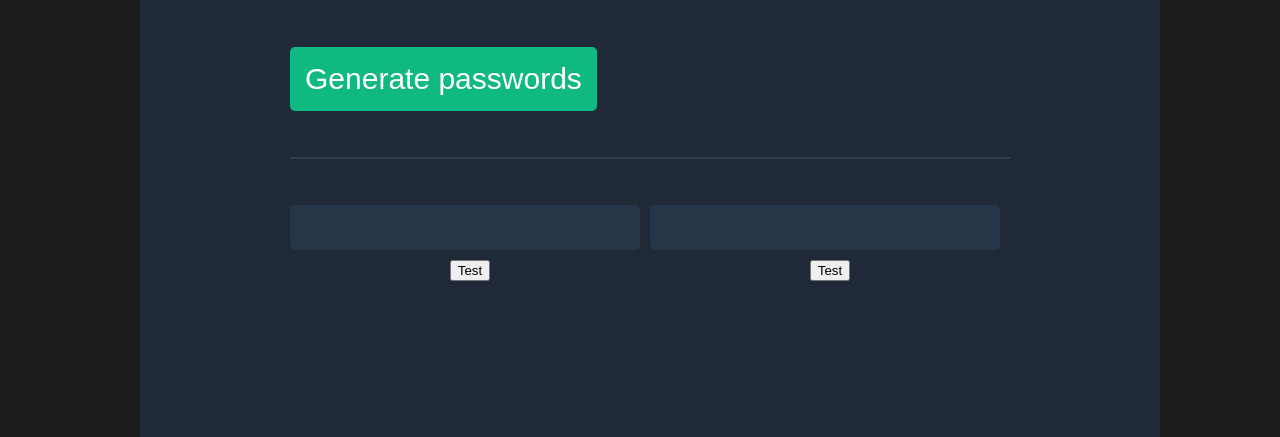
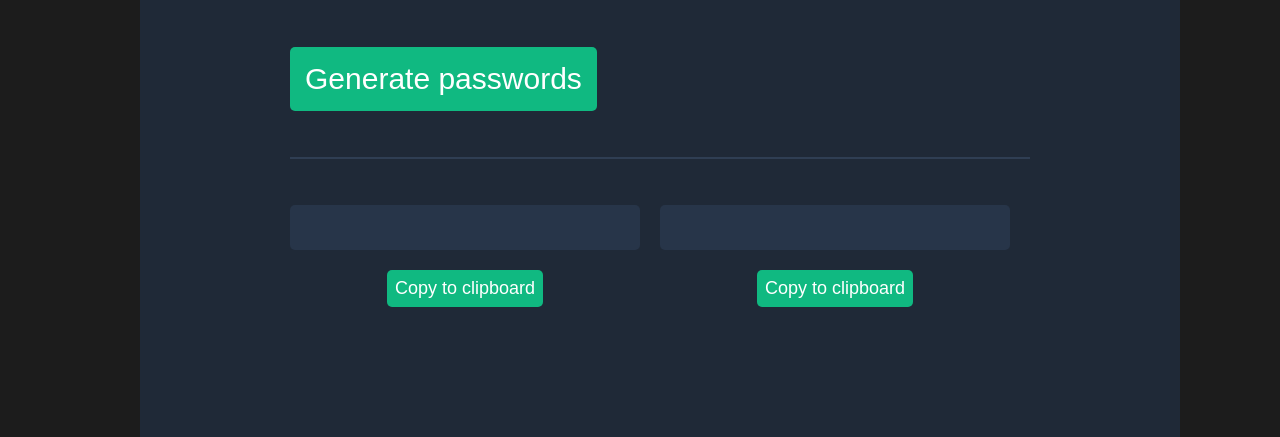
Before and after one commit to MetricOrder/password-generator, a plain HTML site: page index.html in a window 1280 px wide. Shown: the part 393-830 px from the top of the page. Drawn offline with Linux system fonts and the light colour scheme.

Commit message:
button styling - removed alert from click to copy

```diff
--- a/index.css
+++ b/index.css
@@ -52,11 +52,11 @@ h2 {
     justify-content: space-around;
 }
 
-.pwactual{
+.pwactual {
     font-weight: 500;
     padding: 10px;
     /* margin-top: 30px; */
-    margin: 30 10 10 0;
+    margin: 30 20 10 0;
     width: 350px;
     height: 45px;
     background-color: #273549;
@@ -68,6 +68,17 @@ h2 {
     border: none;
 }
 
+.copybutton {
+    margin: 10 20 10 0;
+    padding: 8px;
+    font-size: 18px;
+    color: white;
+    background-color: #10B981;
+    border-radius: 5px;
+    border: none;
+
+}
+
 p {
     border: #2F3E53 solid 1px;
 }
--- a/index.html
+++ b/index.html
@@ -19,8 +19,8 @@
                 <textarea readonly class="pwactual" id="passTwo"></textarea>
             </div>
             <div class="pws">
-                <button onclick="copyOne()" >Test</button>
-                <button onclick="copyTwo()" >Test</button>
+                <button class="copybutton" onclick="copyOne()" >Copy to clipboard</button>
+                <button class="copybutton" onclick="copyTwo()" >Copy to clipboard</button>
             </div>
 
         </div>
--- a/index.js
+++ b/index.js
@@ -27,7 +27,6 @@ function copyOne() {
     copyText.select();
     copyText.setSelectionRange(0, 99999);
     navigator.clipboard.writeText(copyText.value);
-    alert("Password Copied!");
   }
 
   function copyTwo() {
@@ -35,7 +34,6 @@ function copyOne() {
     copyText.select();
     copyText.setSelectionRange(0, 99999);
     navigator.clipboard.writeText(copyText.value);
-    alert("Password Copied!");
   }
 
 
```
